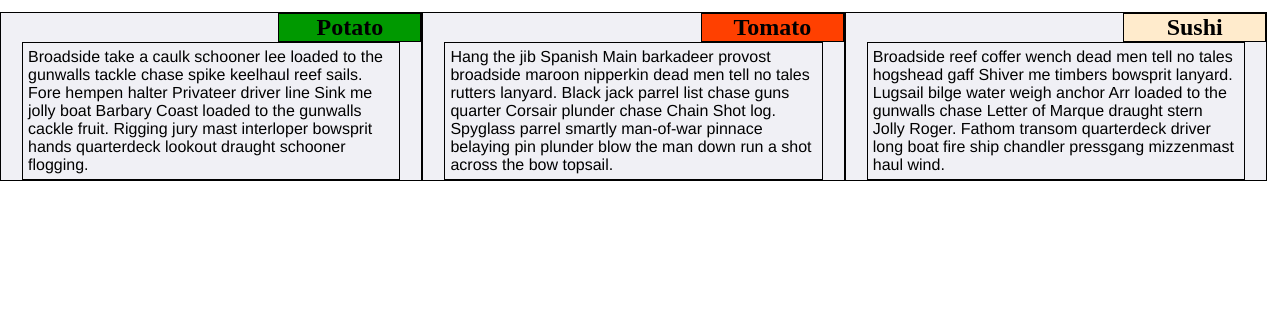
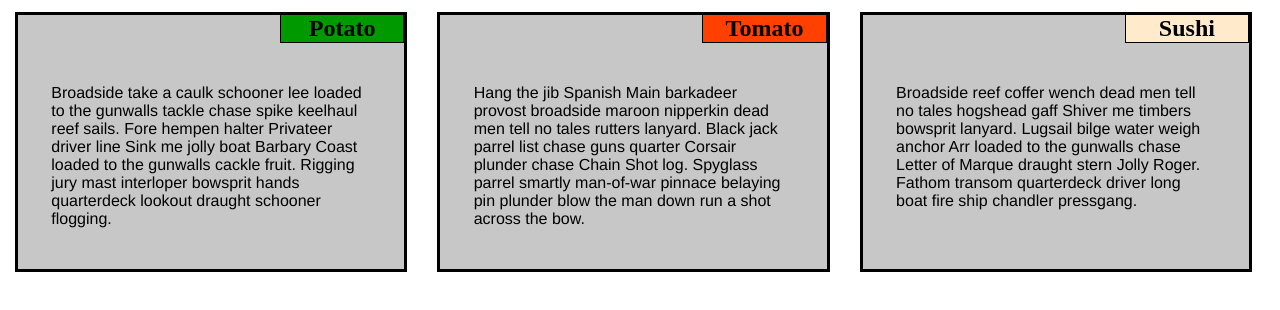
Before and after one commit to tcharneca/htmlcssjscoursera, a plain HTML site: page site/module2-solution/index.html in a window 1280 px wide. Shown: the part 40-350 px from the top of the page. Drawn offline with Linux system fonts and the light colour scheme; a script that the page names is missing.

Commit message:
Final adjustments

```diff
--- a/site/module2-solution/css/styles.css
+++ b/site/module2-solution/css/styles.css
@@ -12,16 +12,40 @@ h1{
 
 h2{
 	position: relative;
+	top: -36px;
+	left: 10px;
 	float: right;
 	width: 34%;
 	text-align: center;
 
 }
 
-section{
-	background-color: #f0f0f5;
+p{
+	width: 90%;
+	margin-right: auto;
+	margin-left: auto;
+	font-family: Helvetica;
+	color: black;
+	clear: right;
+	padding: 5px;
 }
 
+/* Responsive framework */
+.row{
+	width: 100%;
+}
+
+.section{
+	background-color: #c7c7c7;
+	border: 3px solid black;
+	position: relative;
+	min-height: 260px;
+	margin-right: 15px;
+	margin-left: 15px;
+	margin-bottom: 15px;
+	padding: 10px;
+	padding-top: 35px;
+}
 
 #potatoHeader{
 	background-color: #009900;
@@ -38,29 +62,11 @@ section{
 	border: 1px solid black;
 }
 
-p{
-	border: 1px solid black;
-	background-color: : gray;
-	width: 90%;
-	margin-right: auto;
-	margin-left: auto;
-	font-family: Helvetica;
-	color: black;
-	clear: right;
-	padding: 5px;
-}
-
-/* Responsive framework */
-.row{
-	width: 100%;
-}
-
 /******* Desktop view *******/
 @media(min-width: 992px){
 	.col-lg-1, .col-lg-2, .col-lg-3, .col-lg-4, .col-lg-5, .col-lg-6, .col-lg-7,
 	.col-lg-8, .col-lg-9, .col-lg-10, .col-lg-11, .col-lg-12{
 		float: left;
-		border: 1px solid black;
 	}
 	.col-lg-1{
 		width: 8.33%;
@@ -105,7 +111,6 @@ p{
 	.col-md-1, .col-md-2, .col-md-3, .col-md-4, .col-md-5, .col-md-6, .col-md-7,
 	.col-md-8, .col-md-9, .col-md-10, .col-md-11, .col-md-12{
 		float: left;
-		border: 1px solid black;
 	}
 	.col-md-1{
 		width: 8.33%;
@@ -144,48 +149,3 @@ p{
 		width: 100%;
 	}
 }
-
-/******* Mobile view *******/
-/*@media(max-width: 767px){
-	.col-sm-1, .col-sm-2, .col-sm-3, .col-sm-4, .col-sm-5, .col-sm-6, .col-sm-7,
-	.col-sm-8, .col-sm-9, .col-sm-10, .col-sm-11, .col-sm-12{
-		float: left;
-		border: 1px solid blue;
-	}
-	.col-sm-1{
-		width: 8.33%;
-	}
-	.col-sm-2{
-		width: 16.66%;
-	}
-	.col-sm-3{
-		width: 25%;
-	}
-	.col-sm-4{
-		width: 33%;
-	}
-	.col-sm-5{
-		width: 41.66%;
-	}
-	.col-sm-6{
-		width: 50%;
-	}
-	.col-sm-7{
-		width: 58.33%;
-	}
-	.col-sm-8{
-		width: 66.66%;
-	}
-	.col-sm-9{
-		width: 74.99%;
-	}
-	.col-sm-10{
-		width: 83.33%;
-	}
-	.col-sm-11{
-		width: 91.66%;
-	}
-	.col-sm-12{
-		width: 100%;
-	}
-}*/
--- a/site/module2-solution/index.html
+++ b/site/module2-solution/index.html
@@ -19,13 +19,13 @@
 		<section class="col-lg-4 col-md-6">
 			<div class="section">
 				<h2 id="tomatoHeader">Tomato</h2>
-				<p>Hang the jib Spanish Main barkadeer provost broadside maroon nipperkin dead men tell no tales rutters lanyard. Black jack parrel list chase guns quarter Corsair plunder chase Chain Shot log. Spyglass parrel smartly man-of-war pinnace belaying pin plunder blow the man down run a shot across the bow topsail.</p>
+				<p>Hang the jib Spanish Main barkadeer provost broadside maroon nipperkin dead men tell no tales rutters lanyard. Black jack parrel list chase guns quarter Corsair plunder chase Chain Shot log. Spyglass parrel smartly man-of-war pinnace belaying pin plunder blow the man down run a shot across the bow.</p>
 			</div>
 		</section>
-		<section class="col-lg-4 col-md-6">
+		<section class="col-lg-4 col-md-12">
 			<div class="section">
 				<h2 id="sushiHeader">Sushi</h2>
-				<p>Broadside reef coffer wench dead men tell no tales hogshead gaff Shiver me timbers bowsprit lanyard. Lugsail bilge water weigh anchor Arr loaded to the gunwalls chase Letter of Marque draught stern Jolly Roger. Fathom transom quarterdeck driver long boat fire ship chandler pressgang mizzenmast haul wind.</p>
+				<p>Broadside reef coffer wench dead men tell no tales hogshead gaff Shiver me timbers bowsprit lanyard. Lugsail bilge water weigh anchor Arr loaded to the gunwalls chase Letter of Marque draught stern Jolly Roger. Fathom transom quarterdeck driver long boat fire ship chandler pressgang.</p>
 			</div>
 		</section>
 	</div>
```
